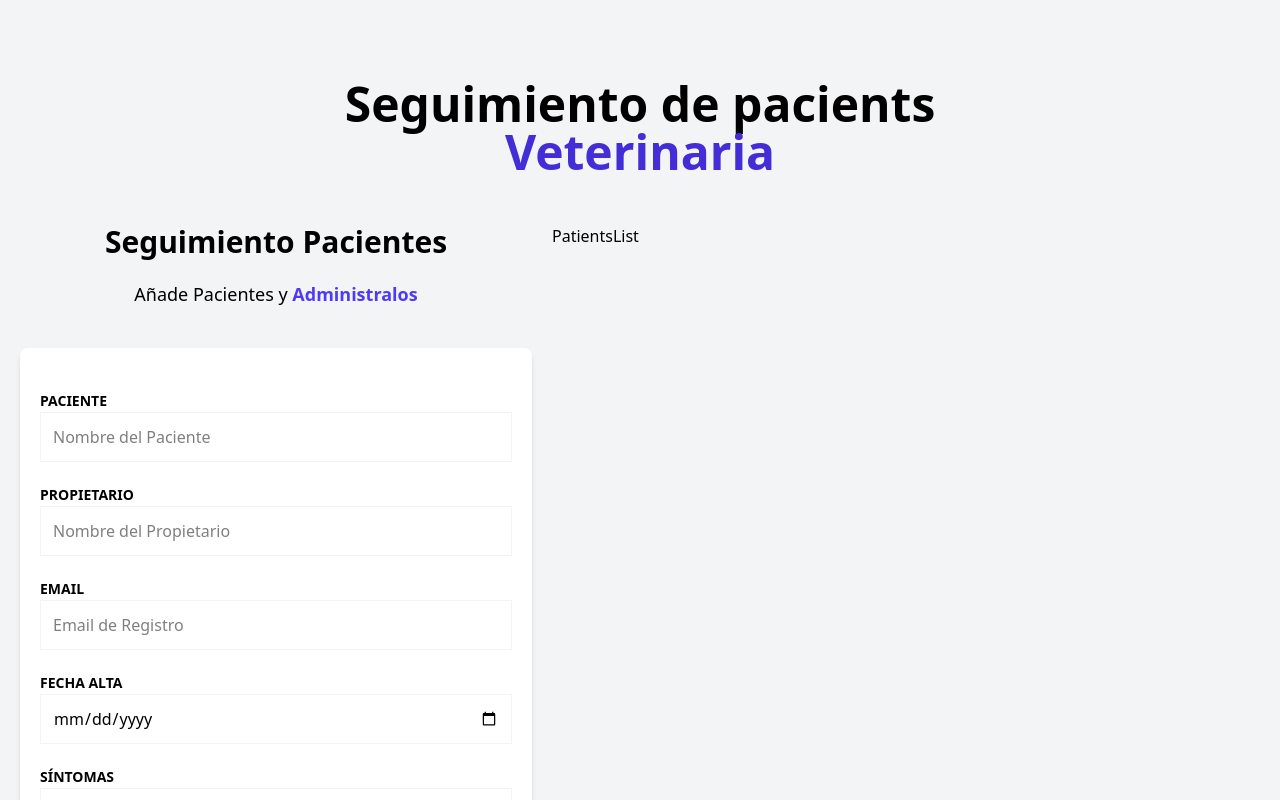
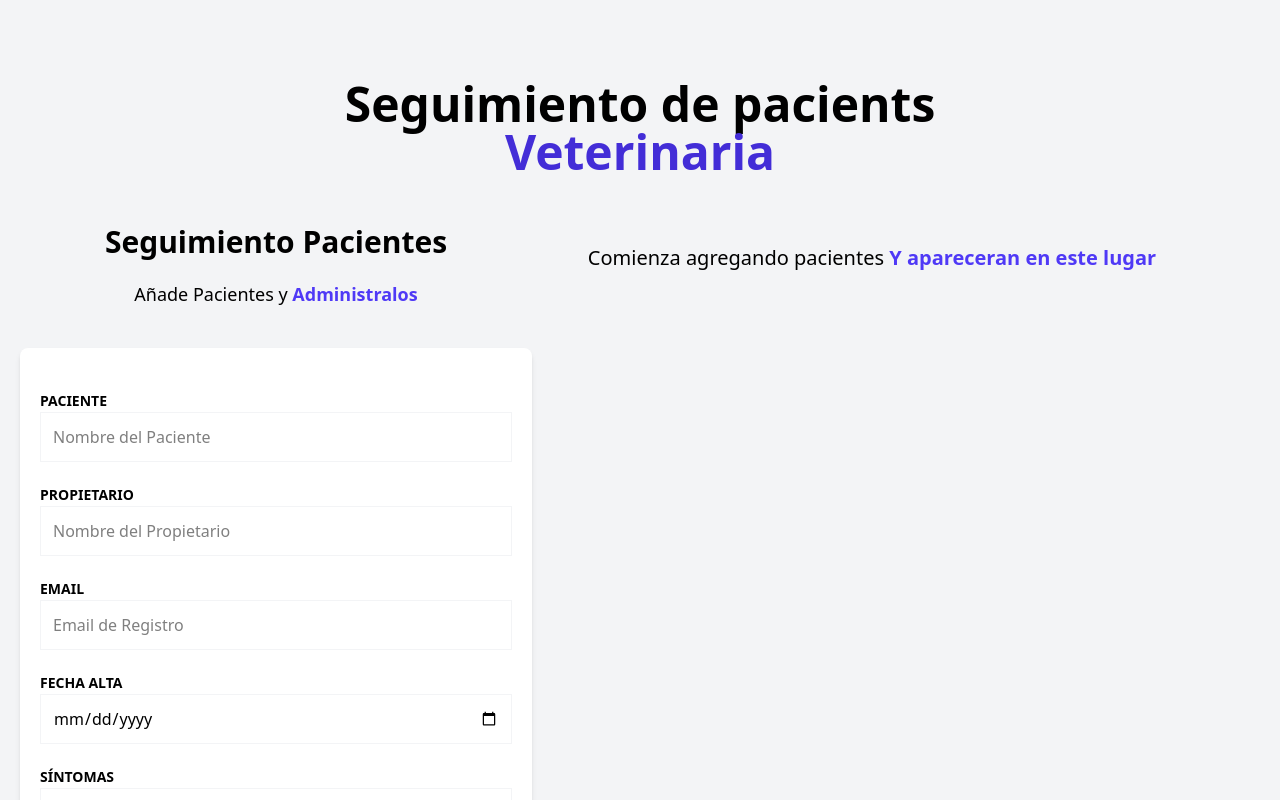
Before and after one commit to AlexhHr23/seguimiento-pacientes-zustand, a React (Vite) app: page / in a window 1280 px wide. Shown: the top 800 px of the page. Built offline with nearby package versions, Linux system fonts and the light colour scheme.

Commit message:
Listado de pacientes

```diff
--- a/package.json
+++ b/package.json
@@ -14,7 +14,9 @@
     "react": "^19.0.0",
     "react-dom": "^19.0.0",
     "react-hook-form": "^7.56.0",
-    "tailwindcss": "^4.1.4"
+    "tailwindcss": "^4.1.4",
+    "uuid": "^11.1.0",
+    "zustand": "^5.0.3"
   },
   "devDependencies": {
     "@eslint/js": "^9.22.0",
--- /dev/null
+++ b/src/components/PatientDetail.tsx
@@ -0,0 +1,12 @@
+
+import type { Patient } from "../types"
+
+type PatientDetailProps = {
+    patient: Patient
+}
+
+export const PatientDetail = ({patient}: PatientDetailProps) => {
+  return (
+    <div>{patient.name}</div>
+  )
+}
--- a/src/components/PatientForm.tsx
+++ b/src/components/PatientForm.tsx
@@ -1,12 +1,17 @@
 import { useForm } from 'react-hook-form'
 import { Error } from '../components/Error'
+import type { DraftPatient } from '../types'
+import { usePatientStore } from '../stores/store'
 
 export const PatientForm = () => {
 
-    const { register, handleSubmit, formState: { errors } } = useForm()
+    //Declaraciones de los métodos de la store
+    // const {AddPatient} = usePatientStore()
+    const AddPatient = usePatientStore(state => state.AddPatient)
+    const { register, handleSubmit, formState: { errors } } = useForm<DraftPatient>()
 
-    const registerPatient = () => {
-        console.log('Nuevo paciente');
+    const registerPatient = (data: DraftPatient) => {
+        AddPatient(data)
     }
 
     return (
@@ -38,7 +43,7 @@ export const PatientForm = () => {
                     />
                     {errors.name && (
                         <Error>
-                            {errors.name?.message?.toString()}
+                            {errors.name?.message}
                         </Error>
                     )}
 
@@ -59,7 +64,7 @@ export const PatientForm = () => {
                     />
                     {errors.caretaker && (
                         <Error>
-                            {errors.caretaker?.message?.toString()}
+                            {errors.caretaker?.message}
                         </Error>
                     )}
                 </div>
@@ -83,7 +88,7 @@ export const PatientForm = () => {
                     />
                     {errors.email && (
                         <Error>
-                            {errors.email?.message?.toString()}
+                            {errors.email?.message}
                         </Error>
                     )}
                 </div>
@@ -102,7 +107,7 @@ export const PatientForm = () => {
                     />
                     {errors.date && (
                         <Error>
-                            {errors.date?.message?.toString()}
+                            {errors.date?.message}
                         </Error>
                     )}
                 </div>
@@ -122,7 +127,7 @@ export const PatientForm = () => {
                     </textarea>
                     {errors.symptoms && (
                         <Error>
-                            {errors.symptoms?.message?.toString()}
+                            {errors.symptoms?.message}
                         </Error>
                     )}
                 </div>
--- a/src/components/PatientsList.tsx
+++ b/src/components/PatientsList.tsx
@@ -1,7 +1,36 @@
-
+import { usePatientStore } from "../stores/store"
+import { PatientDetail } from "./PatientDetail";
 
 export const PatientsList = () => {
+
+  const patients = usePatientStore(state => state.patients)
+  console.log(patients);
+
   return (
-    <div>PatientsList</div>
+    <div className="md:w-1/2 lg:3/5 md:h-screen overflow-y-scroll">
+      {patients.length ? (
+        <>
+          <h2 className="font-black text-3xl text-center">Listado de pacientes</h2>
+          <p className="text-xl mt-5 mb-10 text-center">
+            Adminstra tus {''}
+            <span className="text-indigo-600 font-bold">pacientes y citas</span>
+          </p>
+          {patients.map(patient => (
+            <PatientDetail
+              key={patient.id}
+              patient={patient}
+            />
+          ))}
+        </>
+      ):(
+        <>
+          <h2 className="font-black text-3xl text-center"></h2>
+          <p className="text-xl mt-5 mb-10 text-center">
+            Comienza agregando pacientes {''}
+            <span className="text-indigo-600 font-bold">Y apareceran en este lugar</span>
+          </p>
+        </>
+      )}
+    </div>
   )
 }
--- /dev/null
+++ b/src/stores/store.ts
@@ -0,0 +1,22 @@
+import { create } from "zustand"
+import {v4 as uuidv4} from 'uuid'
+import type { DraftPatient, Patient } from "../types"
+
+type PatientState = {
+    patients: Patient[]
+    AddPatient: (data: DraftPatient) => void
+}
+
+const createPatient = (patient: DraftPatient) : Patient => {
+    return {...patient, id:  uuidv4() }
+}
+
+export const usePatientStore = create<PatientState>((set) => ({
+    patients: [],
+    AddPatient: (data) => {
+        const newPatient = createPatient(data)
+        set((state) => ({
+            patients: [...state.patients, newPatient]
+        }))
+    }
+}))
--- /dev/null
+++ b/src/types/index.ts
@@ -0,0 +1,13 @@
+
+
+
+export type Patient = {
+    id: string
+    name: string
+    caretaker: string
+    email: string
+    date: Date
+    symptoms: string
+}
+
+export type DraftPatient = Omit<Patient, 'id'>
```
Also changed, not shown: 1 other file (tests, documents, lock files or other folders).
